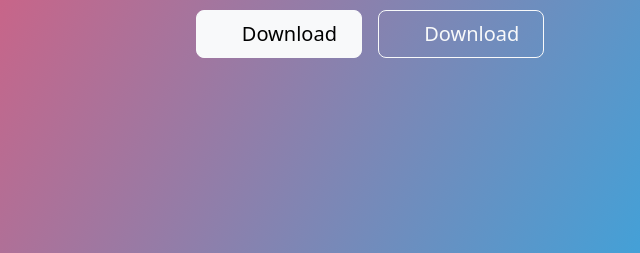
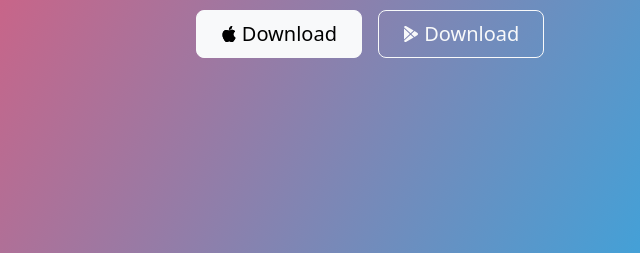
Before and after one commit to ritujane78/tindog, a plain HTML site: page index.html in a window 1280 px wide. Shown: the part 439-692 px from the top of the page, 561-1201 px from the left. Drawn offline with nearby package versions, Linux system fonts and the light colour scheme.

Commit message:
change css

```diff
--- a/index.html
+++ b/index.html
@@ -24,14 +24,16 @@
           <div class="d-grid gap-2 d-md-flex justify-content-center">
             <button type="button" class="btn btn-light btn-lg px-4 me-md-2">
               <svg xmlns="http://www.w3.org/2000/svg" width="16" height="16" fill="currentColor" class="bi bi-apple mb-1" viewBox="0 0 16 16">
-                <path d="..." />
-              </svg>
+                <path
+                d="M11.182.008C11.148-.03 9.923.023 8.857 1.18c-1.066 1.156-.902 2.482-.878 2.516.024.034 1.52.087 2.475-1.258.955-1.345.762-2.391.728-2.43Zm3.314 11.733c-.048-.096-2.325-1.234-2.113-3.422.212-2.189 1.675-2.789 1.698-2.854.023-.065-.597-.79-1.254-1.157a3.692 3.692 0 0 0-1.563-.434c-.108-.003-.483-.095-1.254.116-.508.139-1.653.589-1.968.607-.316.018-1.256-.522-2.267-.665-.647-.125-1.333.131-1.824.328-.49.196-1.422.754-2.074 2.237-.652 1.482-.311 3.83-.067 4.56.244.729.625 1.924 1.273 2.796.576.984 1.34 1.667 1.659 1.899.319.232 1.219.386 1.843.067.502-.308 1.408-.485 1.766-.472.357.013 1.061.154 1.782.539.571.197 1.111.115 1.652-.105.541-.221 1.324-1.059 2.238-2.758.347-.79.505-1.217.473-1.282Z" />
+<path
+                d="M11.182.008C11.148-.03 9.923.023 8.857 1.18c-1.066 1.156-.902 2.482-.878 2.516.024.034 1.52.087 2.475-1.258.955-1.345.762-2.391.728-2.43Zm3.314 11.733c-.048-.096-2.325-1.234-2.113-3.422.212-2.189 1.675-2.789 1.698-2.854.023-.065-.597-.79-1.254-1.157a3.692 3.692 0 0 0-1.563-.434c-.108-.003-.483-.095-1.254.116-.508.139-1.653.589-1.968.607-.316.018-1.256-.522-2.267-.665-.647-.125-1.333.131-1.824.328-.49.196-1.422.754-2.074 2.237-.652 1.482-.311 3.83-.067 4.56.244.729.625 1.924 1.273 2.796.576.984 1.34 1.667 1.659 1.899.319.232 1.219.386 1.843.067.502-.308 1.408-.485 1.766-.472.357.013 1.061.154 1.782.539.571.197 1.111.115 1.652-.105.541-.221 1.324-1.059 2.238-2.758.347-.79.505-1.217.473-1.282Z" />              </svg>
               Download
             </button>
             <button type="button" class="btn btn-outline-light btn-lg px-4">
               <svg xmlns="http://www.w3.org/2000/svg" width="16" height="16" fill="currentColor" class="bi bi-google-play mb-1" viewBox="0 0 16 16">
-                <path d="..." />
-              </svg>
+                <path
+                d="M14.222 9.374c1.037-.61 1.037-2.137 0-2.748L11.528 5.04 8.32 8l3.207 2.96 2.694-1.586Zm-3.595 2.116L7.583 8.68 1.03 14.73c.201 1.029 1.36 1.61 2.303 1.055l7.294-4.295ZM1 13.396V2.603L6.846 8 1 13.396ZM1.03 1.27l6.553 6.05 3.044-2.81L3.333.215C2.39-.341 1.231.24 1.03 1.27Z" />              </svg>
               Download
             </button>
           </div>
```
